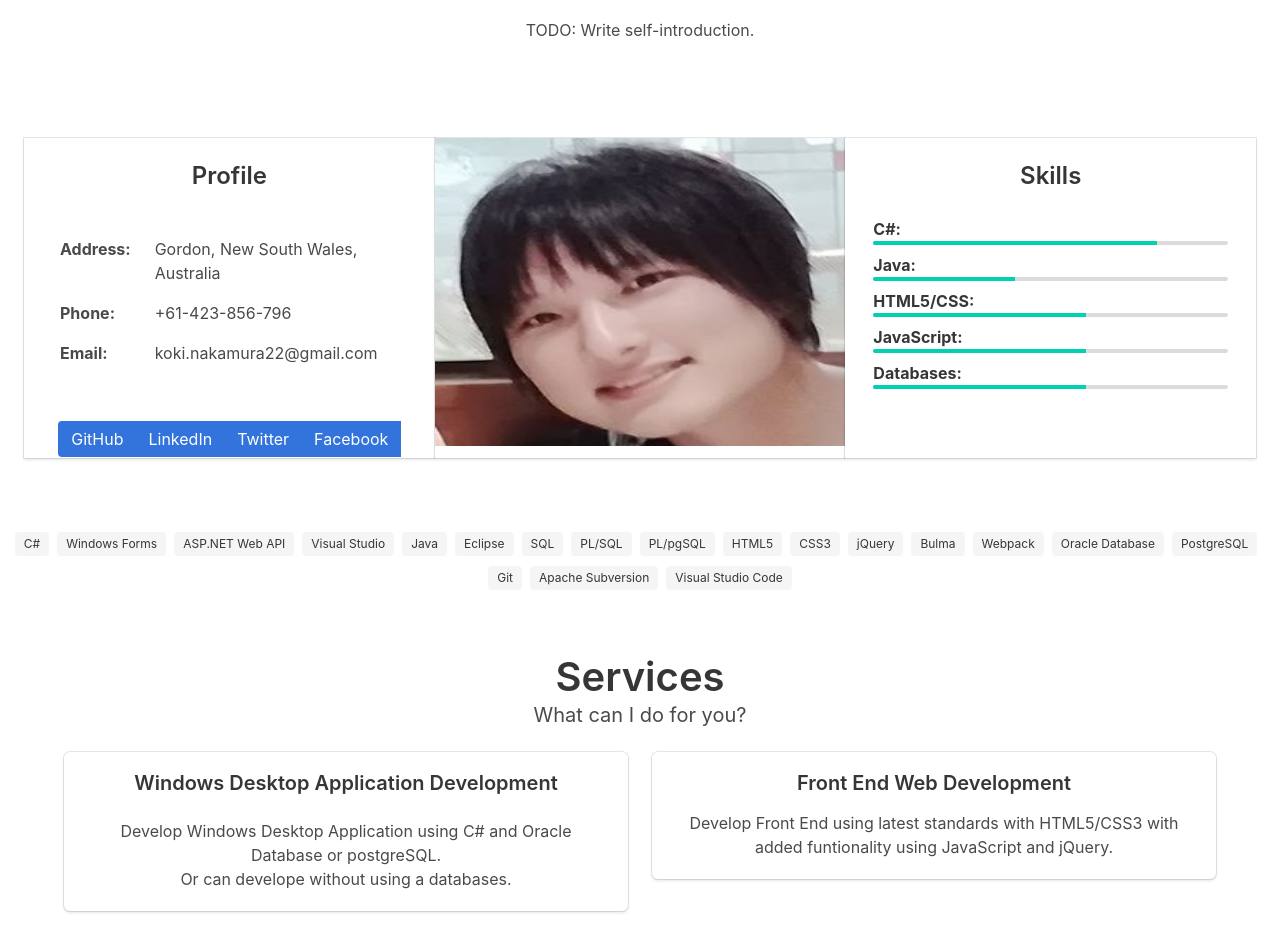
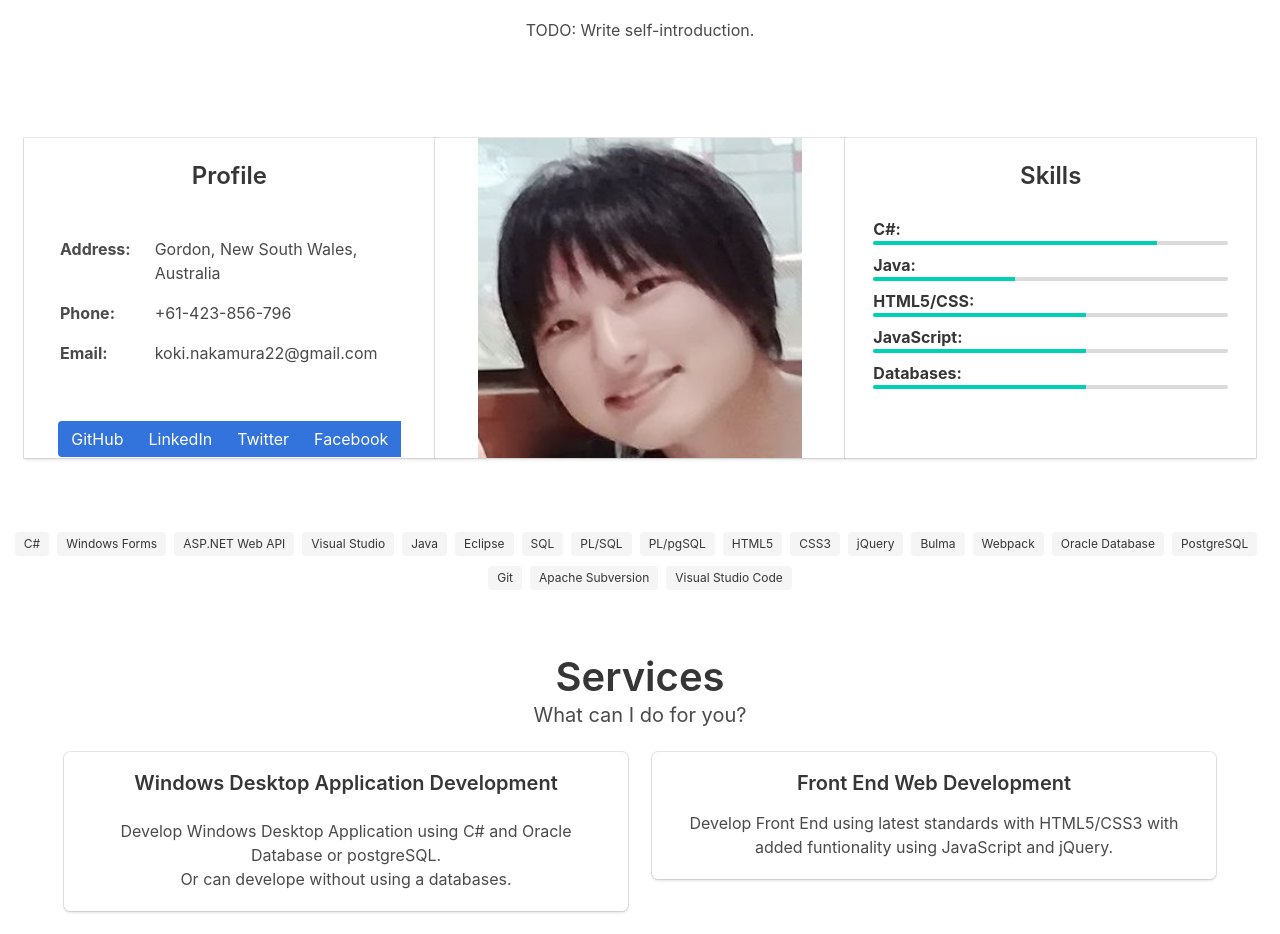
Before and after one commit to koki-nakamura22/portfolio-using-jQuery, a website built with webpack: page public/index.html in a window 1280 px wide. Shown: the part 1040-1974 px from the top of the page. Built offline with nearby package versions, Linux system fonts and the light colour scheme.

Commit message:
I implemented the profile photo size automatic adjustment function.
I implemented the profile photo size automatic adjustment function.

```diff
--- a/public/css/index.css
+++ b/public/css/index.css
@@ -14,6 +14,19 @@ th {
 
 .table-profile td:first-of-type {
   font-weight: bold;
+}
+
+#profile-picture .card-image,
+#profile-picture .card-image .image {
+  width: inherit;
+  height: inherit;
+}
+
+#profile-picture .card-image .image img {
+  width: inherit;
+  height: inherit;
+  margin-left: auto;
+  margin-right: auto;
 }
 
 .skills-content .media {
```
